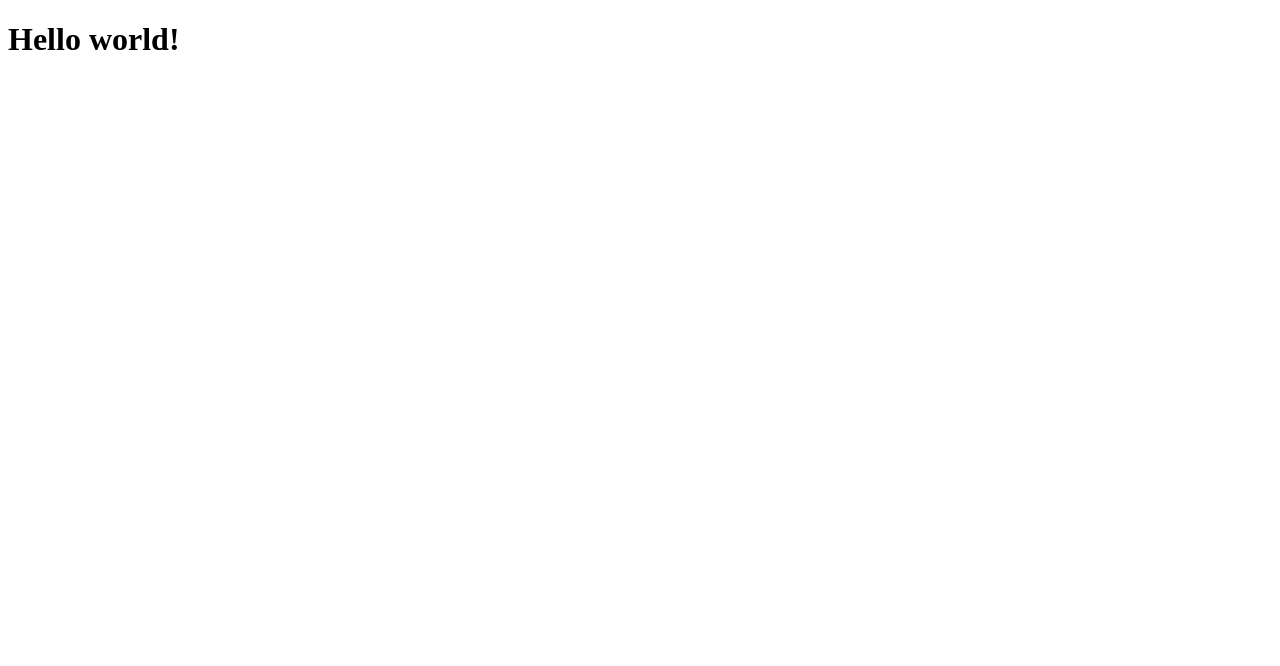
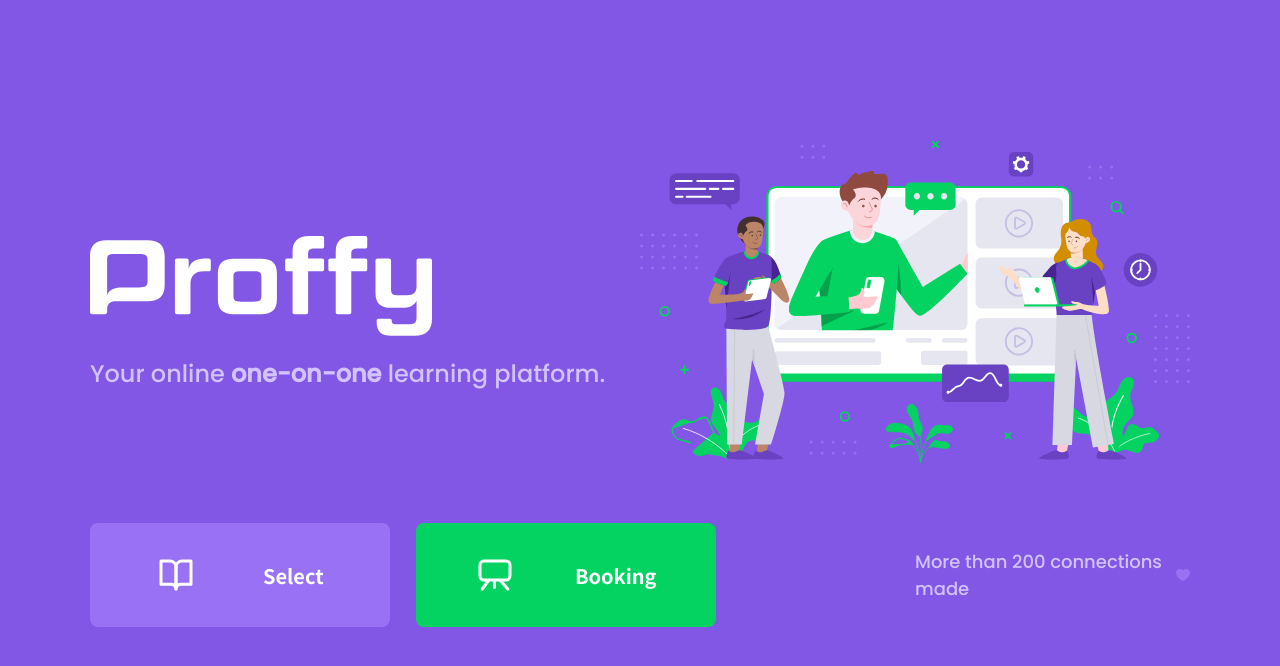
Before and after one commit to thiagojacinto/nextLevelWeek-ProffyApp, a React (Create React App) app in the folder web/: page / in a window 1280 px wide. Shown: the top 666 px of the page. Built offline with nearby package versions, Linux system fonts and the light colour scheme.

Commit message:
[app] rendering Landing page

```diff
--- a/web/src/App.tsx
+++ b/web/src/App.tsx
@@ -1,11 +1,10 @@
 import React from "react";
 
+import "./assets/styles/global.css";
+import Landing from "./pages/Landing";
+
 function App() {
-  return (
-    <div className="app">
-      <h1 className="greetings">Hello world!</h1>
-    </div>
-  );
+  return <Landing />;
 }
 
 export default App;
```
